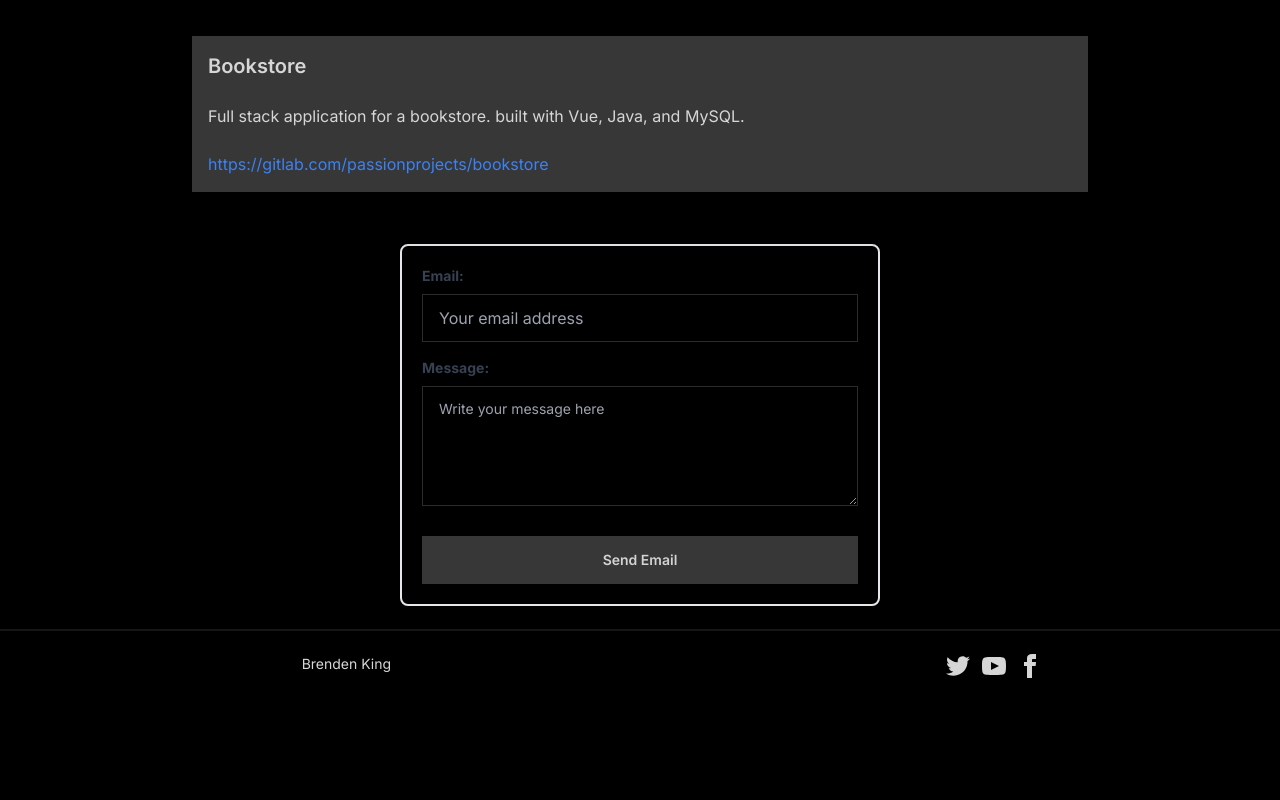
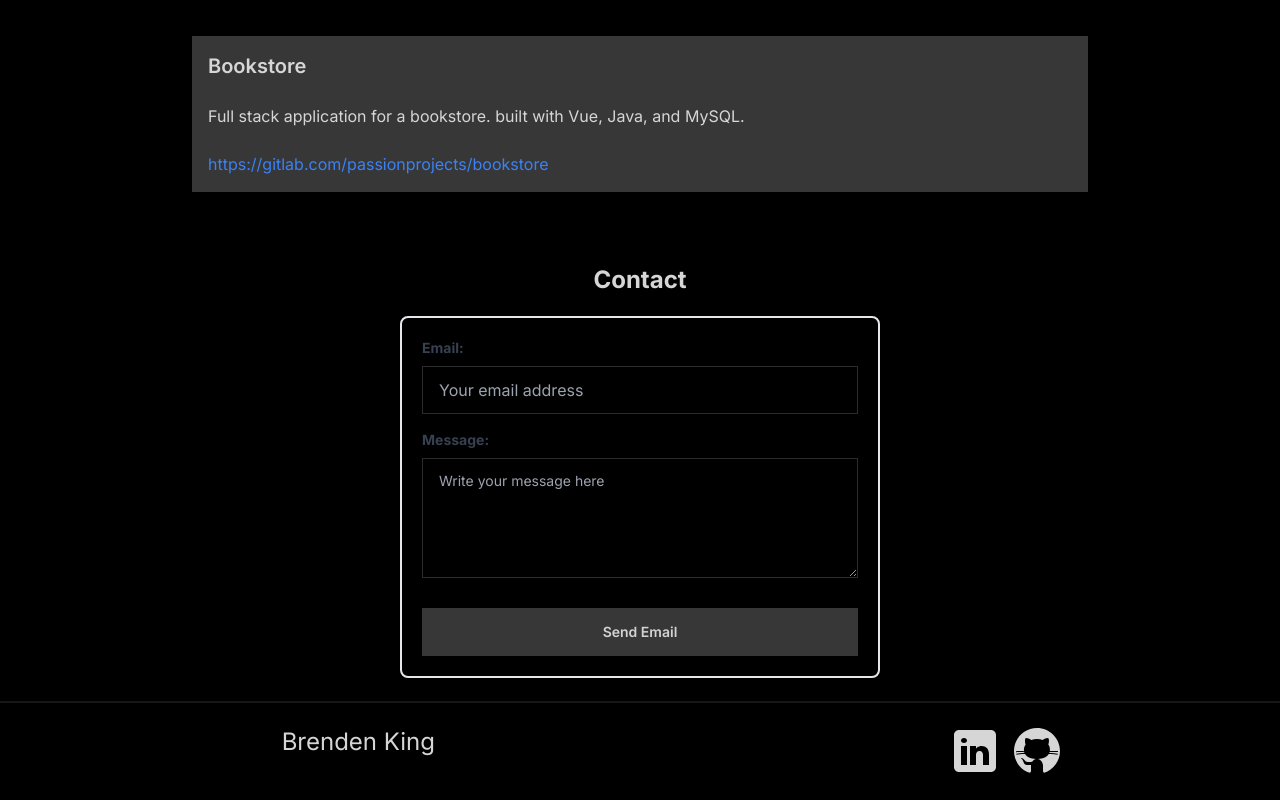
Before and after one commit to BrendenKingTLG/BrendenKingTLG.github.io, a Next.js app: page / in a window 1280 px wide. Shown: the part 3249-4049 px from the top of the page. Before the commit the page ends 3951 px from the top, so only its background shows below. Built offline with nearby package versions, Linux system fonts and the light colour scheme.

Commit message:
added mailer

```diff
--- a/src/components/Contact/index.tsx
+++ b/src/components/Contact/index.tsx
@@ -34,6 +34,8 @@
   };
 
   return (
+    <div id="chat">
+      <h2 className="mt-10 text-center text-2xl font-bold mb-3">Contact</h2>
       <div className="lg:mx-60 border-2 mt-5 p-5 shadow-lg rounded-lg">
         <form onSubmit={handleSubmit}>
           <div className="mb-4">
@@ -67,5 +69,6 @@
         </form>
         {message && <p className="mt-4">{message}</p>}
       </div>
+    </div>
   );
 }
--- a/src/components/Footer/index.tsx
+++ b/src/components/Footer/index.tsx
@@ -5,41 +5,38 @@
     <div id="footer">
       <div className="divider"></div>
 
-      <footer className="footer mt-3 mb-6 lg:mx-8 flex justify-around">
-        <h2>Brenden King</h2>
+      <footer className="footer mt-3 mb-6 lg:mx-8 flex justify-around ">
+        <h2 className="text-2xl">Brenden King</h2>
         <nav>
           <div className="grid grid-flow-col gap-3">
-            <a>
+            <a
+              href="https://www.linkedin.com/in/brenden-king-swe/"
+              target="_blank"
+              rel="noopener noreferrer"
+            >
               <svg
                 xmlns="http://www.w3.org/2000/svg"
-                width="24"
-                height="24"
-                viewBox="0 0 24 24"
+                width="50"
+                height="50"
+                viewBox="0 0 50 50"
                 className="fill-current"
               >
-                <path d="M24 4.557c-.883.392-1.832.656-2.828.775 1.017-.609 1.798-1.574 2.165-2.724-.951.564-2.005.974-3.127 1.195-.897-.957-2.178-1.555-3.594-1.555-3.179 0-5.515 2.966-4.797 6.045-4.091-.205-7.719-2.165-10.148-5.144-1.29 2.213-.669 5.108 1.523 6.574-.806-.026-1.566-.247-2.229-.616-.054 2.281 1.581 4.415 3.949 4.89-.693.188-1.452.232-2.224.084.626 1.956 2.444 3.379 4.6 3.419-2.07 1.623-4.678 2.348-7.29 2.04 2.179 1.397 4.768 2.212 7.548 2.212 9.142 0 14.307-7.721 13.995-14.646.962-.695 1.797-1.562 2.457-2.549z"></path>
+                <path d="M41,4h-32c-2.76,0 -5,2.24 -5,5v32c0,2.76 2.24,5 5,5h32c2.76,0 5,-2.24 5,-5v-32c0,-2.76 -2.24,-5 -5,-5zM17,20v19h-6v-19zM11,14.47c0,-1.4 1.2,-2.47 3,-2.47c1.8,0 2.93,1.07 3,2.47c0,1.4 -1.12,2.53 -3,2.53c-1.8,0 -3,-1.13 -3,-2.53zM39,39h-6c0,0 0,-9.26 0,-10c0,-2 -1,-4 -3.5,-4.04h-0.08c-2.42,0 -3.42,2.06 -3.42,4.04c0,0.91 0,10 0,10h-6v-19h6v2.56c0,0 1.93,-2.56 5.81,-2.56c3.97,0 7.19,2.73 7.19,8.26z"></path>
               </svg>
             </a>
-            <a>
+            <a
+              href="https://github.com/BrendenKingTLG"
+              target="_blank"
+              rel="noopener noreferrer"
+            >
               <svg
                 xmlns="http://www.w3.org/2000/svg"
-                width="24"
-                height="24"
-                viewBox="0 0 24 24"
+                width="50"
+                height="50"
+                viewBox="0 0 50 50"
                 className="fill-current"
               >
-                <path d="M19.615 3.184c-3.604-.246-11.631-.245-15.23 0-3.897.266-4.356 2.62-4.385 8.816.029 6.185.484 8.549 4.385 8.816 3.6.245 11.626.246 15.23 0 3.897-.266 4.356-2.62 4.385-8.816-.029-6.185-.484-8.549-4.385-8.816zm-10.615 12.816v-8l8 3.993-8 4.007z"></path>
-              </svg>
-            </a>
-            <a>
-              <svg
-                xmlns="http://www.w3.org/2000/svg"
-                width="24"
-                height="24"
-                viewBox="0 0 24 24"
-                className="fill-current"
-              >
-                <path d="M9 8h-3v4h3v12h5v-12h3.642l.358-4h-4v-1.667c0-.955.192-1.333 1.115-1.333h2.885v-5h-3.808c-3.596 0-5.192 1.583-5.192 4.615v3.385z"></path>
+                <path d="M17.791,46.836c0.711,-0.306 1.209,-1.013 1.209,-1.836v-5.4c0,-0.197 0.016,-0.402 0.041,-0.61c-0.014,0.004 -0.027,0.007 -0.041,0.01c0,0 -3,0 -3.6,0c-1.5,0 -2.8,-0.6 -3.4,-1.8c-0.7,-1.3 -1,-3.5 -2.8,-4.7c-0.3,-0.2 -0.1,-0.5 0.5,-0.5c0.6,0.1 1.9,0.9 2.7,2c0.9,1.1 1.8,2 3.4,2c2.487,0 3.82,-0.125 4.622,-0.555c0.934,-1.389 2.227,-2.445 3.578,-2.445v-0.025c-5.668,-0.182 -9.289,-2.066 -10.975,-4.975c-3.665,0.042 -6.856,0.405 -8.677,0.707c-0.058,-0.327 -0.108,-0.656 -0.151,-0.987c1.797,-0.296 4.843,-0.647 8.345,-0.714c-0.112,-0.276 -0.209,-0.559 -0.291,-0.849c-3.511,-0.178 -6.541,-0.039 -8.187,0.097c-0.02,-0.332 -0.047,-0.663 -0.051,-0.999c1.649,-0.135 4.597,-0.27 8.018,-0.111c-0.079,-0.5 -0.13,-1.011 -0.13,-1.543c0,-1.7 0.6,-3.5 1.7,-5c-0.5,-1.7 -1.2,-5.3 0.2,-6.6c2.7,0 4.6,1.3 5.5,2.1c1.699,-0.701 3.599,-1.101 5.699,-1.101c2.1,0 4,0.4 5.6,1.1c0.9,-0.8 2.8,-2.1 5.5,-2.1c1.5,1.4 0.7,5 0.2,6.6c1.1,1.5 1.7,3.2 1.6,5c0,0.484 -0.045,0.951 -0.11,1.409c3.499,-0.172 6.527,-0.034 8.204,0.102c-0.002,0.337 -0.033,0.666 -0.051,0.999c-1.671,-0.138 -4.775,-0.28 -8.359,-0.089c-0.089,0.336 -0.197,0.663 -0.325,0.98c3.546,0.046 6.665,0.389 8.548,0.689c-0.043,0.332 -0.093,0.661 -0.151,0.987c-1.912,-0.306 -5.171,-0.664 -8.879,-0.682c-1.665,2.878 -5.22,4.755 -10.777,4.974v0.031c2.6,0 5,3.9 5,6.6v5.4c0,0.823 0.498,1.53 1.209,1.836c9.161,-3.032 15.791,-11.672 15.791,-21.836c0,-12.682 -10.317,-23 -23,-23c-12.683,0 -23,10.318 -23,23c0,10.164 6.63,18.804 15.791,21.836z"></path>
               </svg>
             </a>
           </div>
```
Lines whose indentation alone changed are shown as unchanged.
